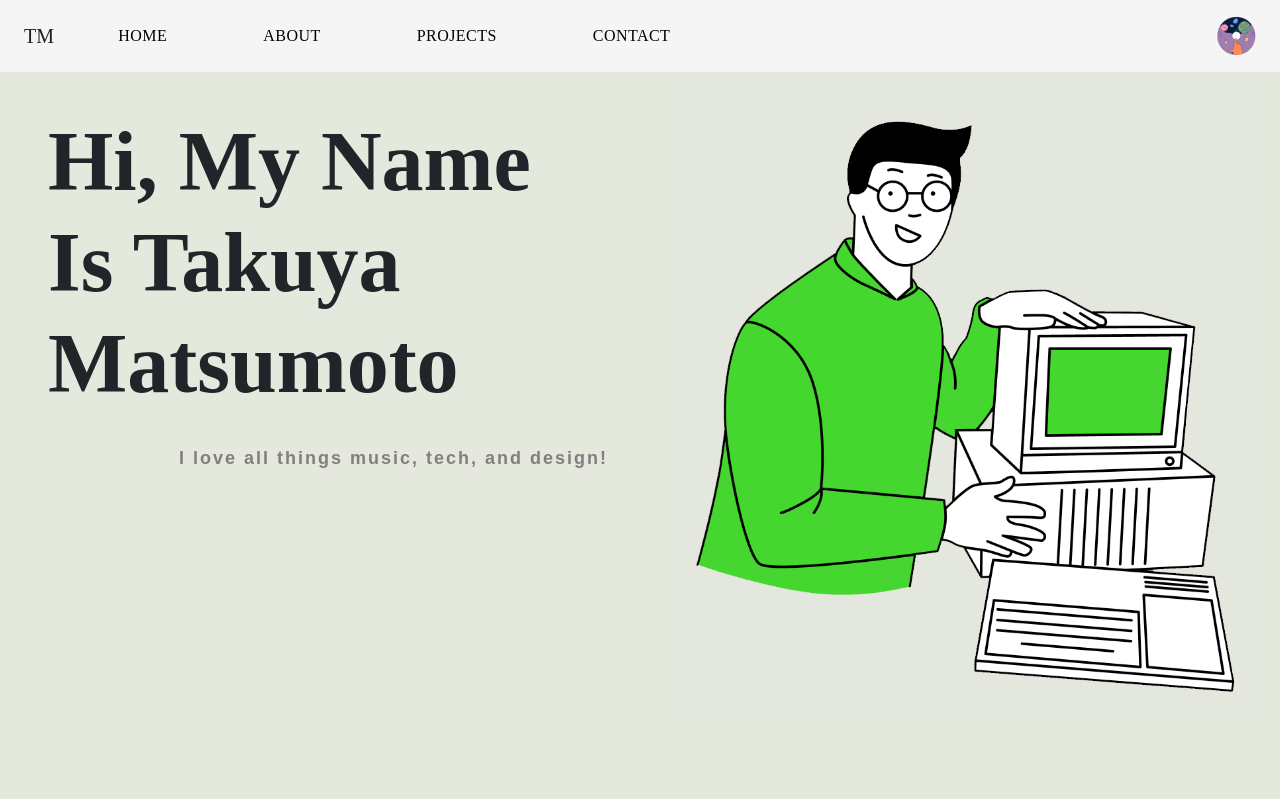
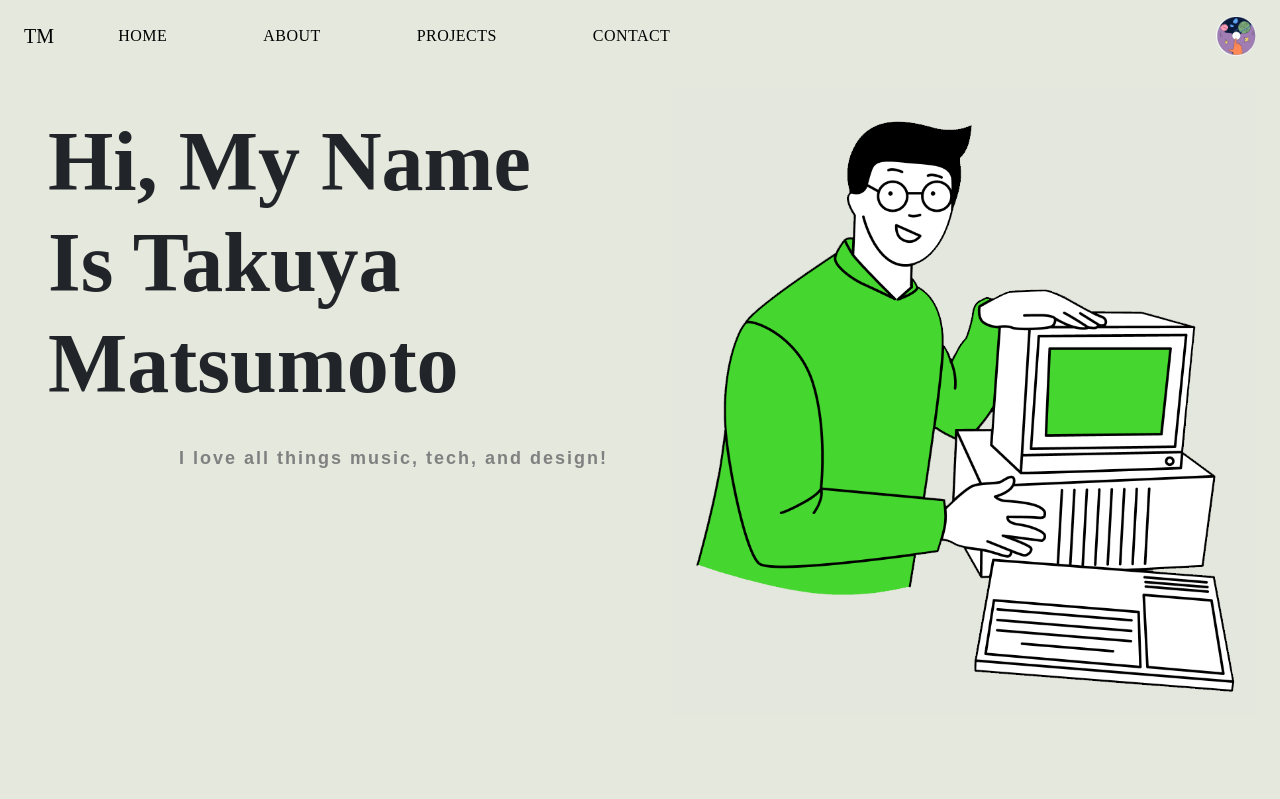
Before and after one commit to TakuyaMats/Reactjs-Portfolio, a React (Create React App) app: page /#/ in a window 1280 px wide. Shown: the top 799 px of the page. Built offline with nearby package versions, Linux system fonts and the light colour scheme; a web font is replaced by a local one.

Commit message:
fixed the background color with the navbar

```diff
--- a/src/components/Navbar/Navbar.js
+++ b/src/components/Navbar/Navbar.js
@@ -27,7 +27,7 @@ const ResponsiveAppBar = () => {
 
 
     return (
-    <AppBar position="static" color="default" sx={{ marginBottom: 2 }}>
+    <AppBar position="static" sx={{ marginBottom: 2, backgroundColor: '#E5E8DD' }}>
         <Container maxWidth="xl">
         <Toolbar disableGutters>
             <Typography
@@ -35,12 +35,12 @@ const ResponsiveAppBar = () => {
             variant="h6"
             noWrap
             component="div"
-            sx={{ mr: 2, display: { xs: 'none', md: 'flex' } }}
+            sx={{ mr: 2, color: 'black', display: { xs: 'none', md: 'flex' } }}
             >
             TM
             </Typography>
 
-            <Box sx={{ flexGrow: 1, display: { xs: 'flex', md: 'none' } }}>
+            <Box sx={{ flexGrow: 1, color: 'black', display: { xs: 'flex', md: 'none' } }}>
             <IconButton
                 size="large"
                 aria-label="account of current user"
```
